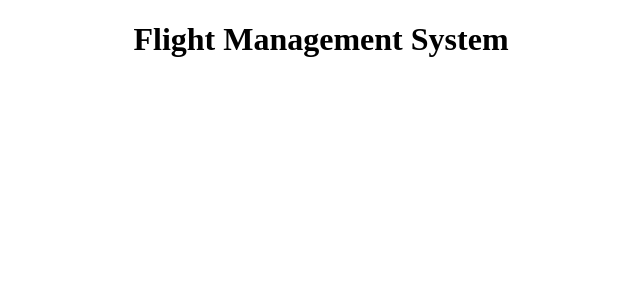
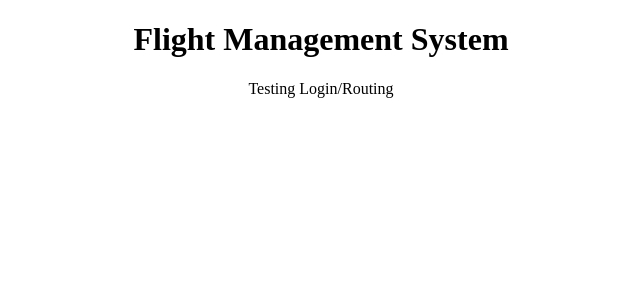
Before and after one commit to saswat761026/PetFinder, a React (Create React App) app: page / in a window 1280 px wide. Shown: the top 300 px of the page, without its empty margins (319-959 px from the left). Built offline with nearby package versions, Linux system fonts and the light colour scheme.

Commit message:
Added routing logic. Added error boundary condition. Added login(basic) and errorboundary component

```diff
--- a/src/App.js
+++ b/src/App.js
@@ -1,11 +1,17 @@
 import React from 'react';
 import './App.css';
+import Routes from "./routes";
+import { ErrorBoundary } from "./component/index";
 
-function App() {
+const App = (props)=> {
+
   return (
+    <ErrorBoundary>
     <div className="App">
-     <h1>Flight Management System</h1>
-    </div>
+    <h1>Flight Management System</h1>
+    <Routes/>
+   </div>
+   </ErrorBoundary>
   );
 }
 
--- /dev/null
+++ b/src/component/authentication/login.jsx
@@ -0,0 +1,7 @@
+import React from 'react';
+
+const Login = (props)=>{
+    return(<div>Testing Login/Routing</div>)
+}
+
+export default Login
--- /dev/null
+++ b/src/component/common/errorBoundary.jsx
@@ -0,0 +1,30 @@
+import React from 'react';
+
+class ErrorBoundary extends React.Component {
+    constructor(props) {
+      super(props);
+      this.state = { hasError: false };
+    }
+
+    static getDerivedStateFromError(error) {
+      // Update state so the next render will show the fallback UI.
+      return { hasError: true };
+    }
+
+    componentDidCatch(error, errorInfo) {
+      // You can also log the error to an error reporting service
+      //logErrorToMyService(error, errorInfo);
+      console.log("error:", error);
+      console.log("errorInfo:",error);
+    }
+
+    render() {
+      if (this.state.hasError) {
+        // You can render any custom fallback UI
+        return <h1>Something went wrong.</h1>;
+      }
+      return this.props.children;
+    }
+  }
+
+  export default ErrorBoundary
--- /dev/null
+++ b/src/component/index.js
@@ -0,0 +1,2 @@
+export { default as ErrorBoundary } from "./common/errorBoundary";
+export { default as Login } from "./authentication/login";
--- a/src/index.js
+++ b/src/index.js
@@ -1,14 +1,20 @@
-import React from 'react';
-import ReactDOM from 'react-dom';
-import App from './App';
-import * as serviceWorker from './serviceWorker';
-import { Provider } from 'react-redux';
-import {BrowserRouter} from 'react-router-dom';
-import {store} from './redux/store/store';
-import Routes from './routes';
+import React from "react";
+import ReactDOM from "react-dom";
+import App from "./App";
+import * as serviceWorker from "./serviceWorker";
+import { Provider } from "react-redux";
+import { BrowserRouter } from "react-router-dom";
+import { store } from "./redux/store/store";
 
-ReactDOM.render(<Provider store={store}><BrowserRouter children={Routes}><App /></BrowserRouter></Provider>, document.getElementById('root'));
 
+ReactDOM.render(
+  <Provider store={store}>
+    <BrowserRouter>
+        <App/>
+    </BrowserRouter>
+  </Provider>,
+  document.getElementById("root")
+);
 
 // If you want your app to work offline and load faster, you can change
 // unregister() to register() below. Note this comes with some pitfalls.
--- a/src/routes.js
+++ b/src/routes.js
@@ -1,8 +1,75 @@
-import React from 'react';
-import { Route } from 'react-router-dom';
+import React from "react";
+import { Route, Switch, Redirect } from "react-router-dom";
+import {Login} from './component/index';
 
-const Routes = () =>{
+const pageRoutes = [
+//   {
+//     path: "/home",
+//     component: Component,
+//     additionalProps: {},
+//   },
+];
 
-}
+const defaultRoutes = [
+    {
+        path: "/",
+        component: Login,
+        additionalProps: {},
+      },
+      {
+        path: "/login",
+        component: Login,
+        additionalProps: {},
+      },
+    //   {
+    //     path: "/createAccount",
+    //     component: Component,
+    //     additionalProps: {},
+    //   },
+]
 
-export default Routes
+const errorRoutes = [
+//     {
+//         path: "/error",
+//         component: Component,
+//         additionalProps: {},
+//       },
+    {
+        path: "*",
+        component: Login,
+        additionalProps: {},
+    }
+ ]
+
+const isLoggedIn = true;
+
+const routes = isLoggedIn?[...defaultRoutes,...pageRoutes, ...errorRoutes]:[...defaultRoutes, ...errorRoutes]
+
+const Routes = (props) => {
+  return (
+      <Switch>
+      {routes.map((route, index) => {
+        return (
+          (route.path!=="*") ?
+          <Route
+            exact={true}
+            key={index}
+            path={route.path}
+            render={(props) => (
+              <route.component
+                additionalProps={route.additionalProps}
+                {...props}
+              />
+            )}
+          />:
+          <Redirect
+              key={index}
+              from="**"
+              to="/"
+          />
+        );
+      })}
+    </Switch>)
+};
+
+export default Routes;
```
Also changed, not shown: 1 other file (tests, documents, lock files or other folders).
